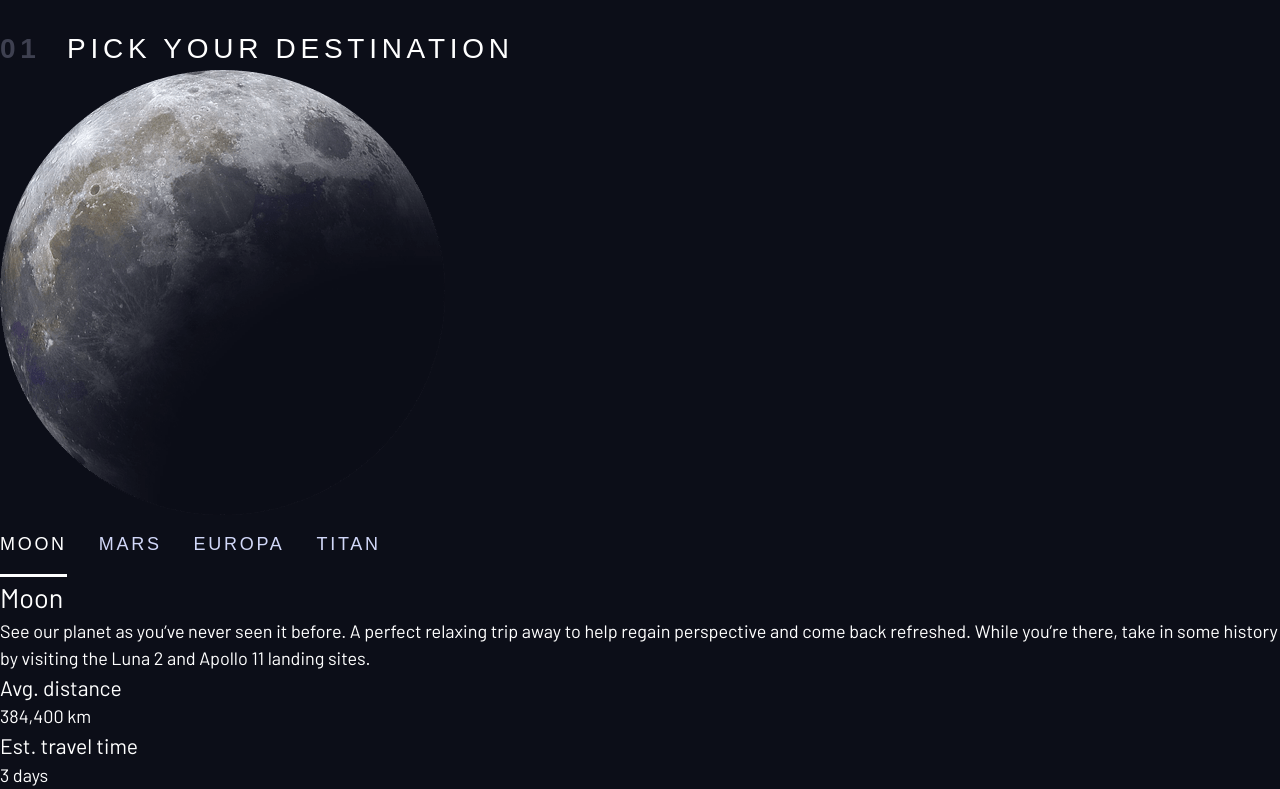
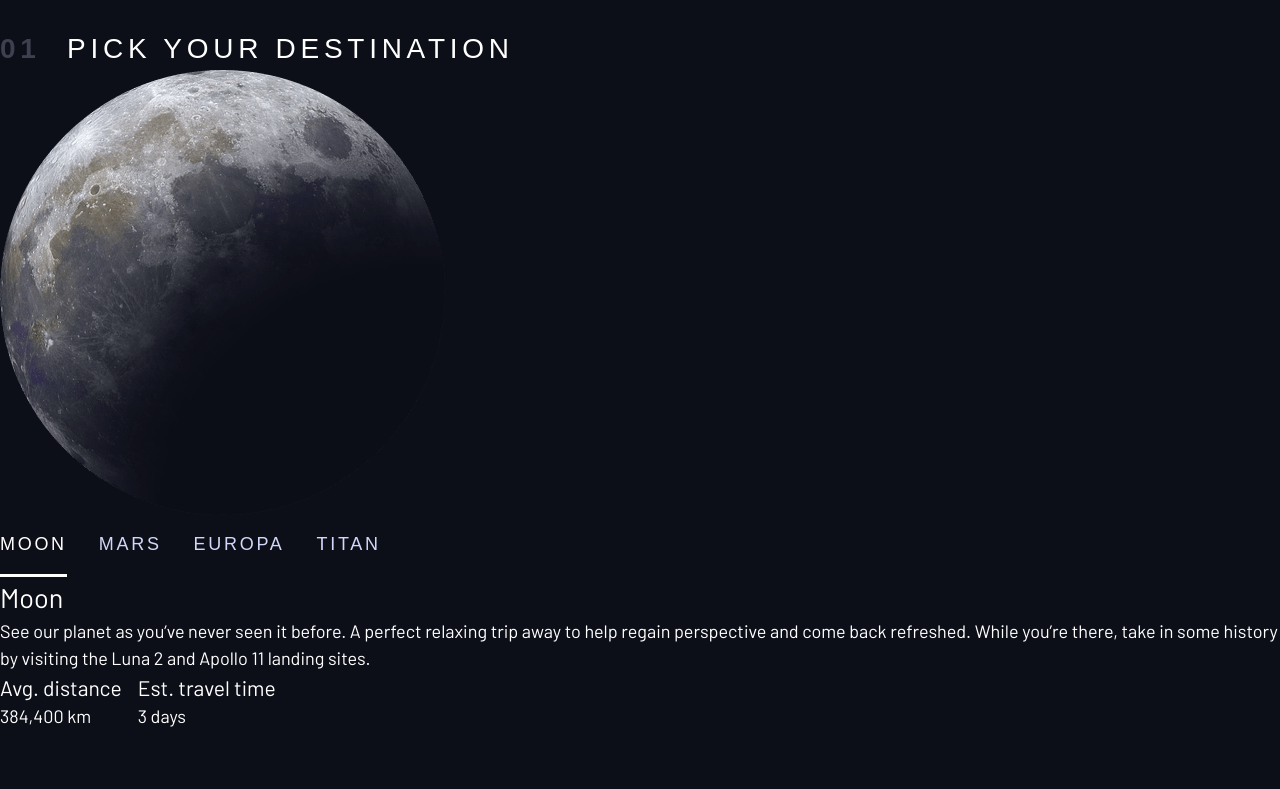
Before and after one commit to anulamatamang/space-tourism-scrimba-website, a plain HTML site: page destination-moon.html in a window 1280 px wide. Shown: the part 130-919 px from the top of the page. After the commit the page ends 860 px from the top, so only its background shows below. Drawn offline with Linux system fonts and the light colour scheme; a web font is replaced by a local one.

Commit message:
html set up for destination moon

```diff
--- a/destination-moon.html
+++ b/destination-moon.html
@@ -61,12 +61,17 @@
             regain perspective and come back refreshed. While you’re there, take in some history
             by visiting the Luna 2 and Apollo 11 landing sites.</p>
 
-            <h3>Avg. distance</h3>
-            <p>384,400 km</p>
-
-            <h3>Est. travel time</h3>
-            <p>3 days</p>
-        </article>
+            <div class="flex">
+                <div>
+                    <h3>Avg. distance</h3>
+                    <p>384,400 km</p>
+                </div>
+                <div>
+                    <h3>Est. travel time</h3>
+                    <p>3 days</p>
+                </div>
+            </div>
+            </article>
     </main>
 
 
```
